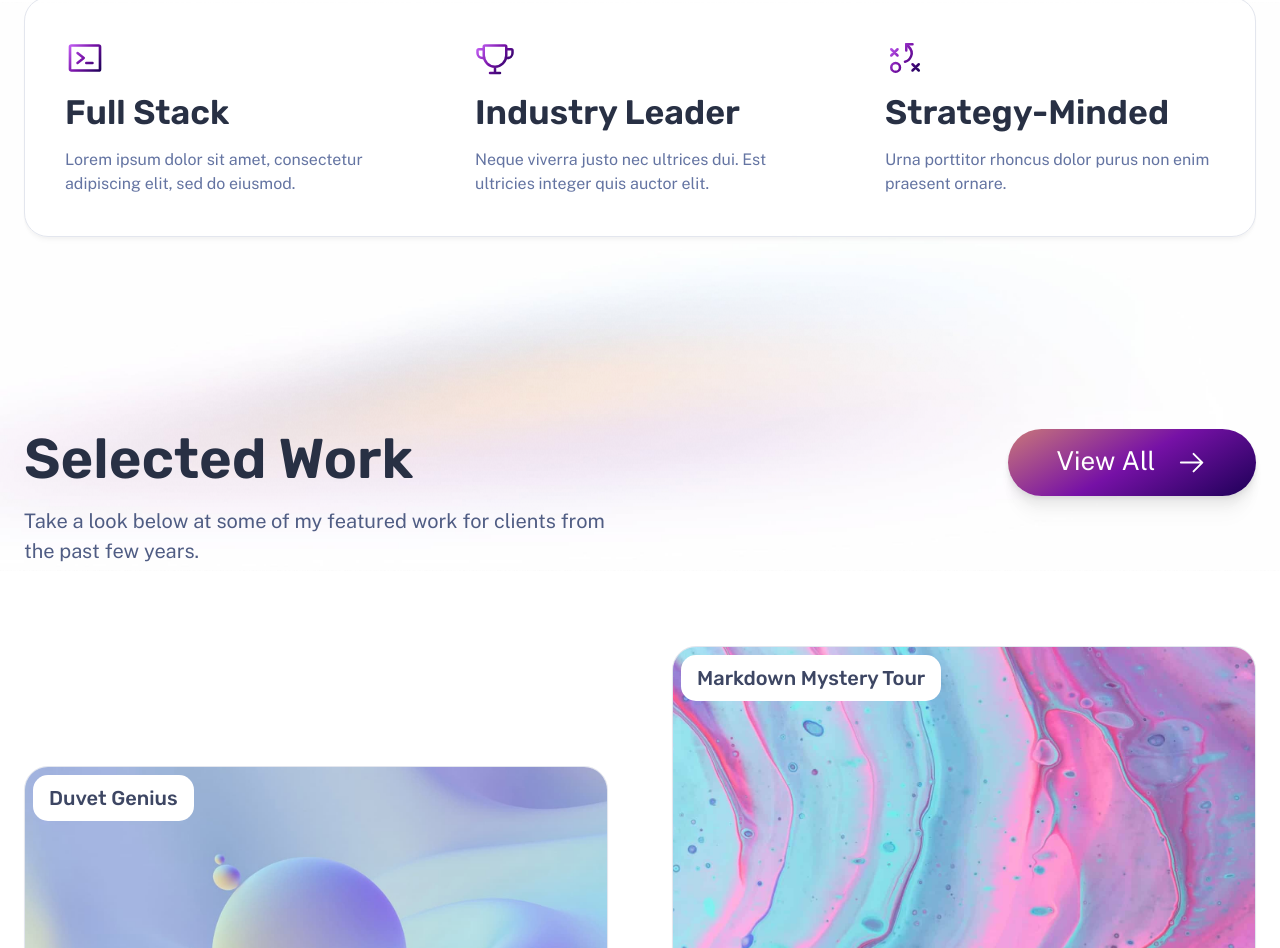
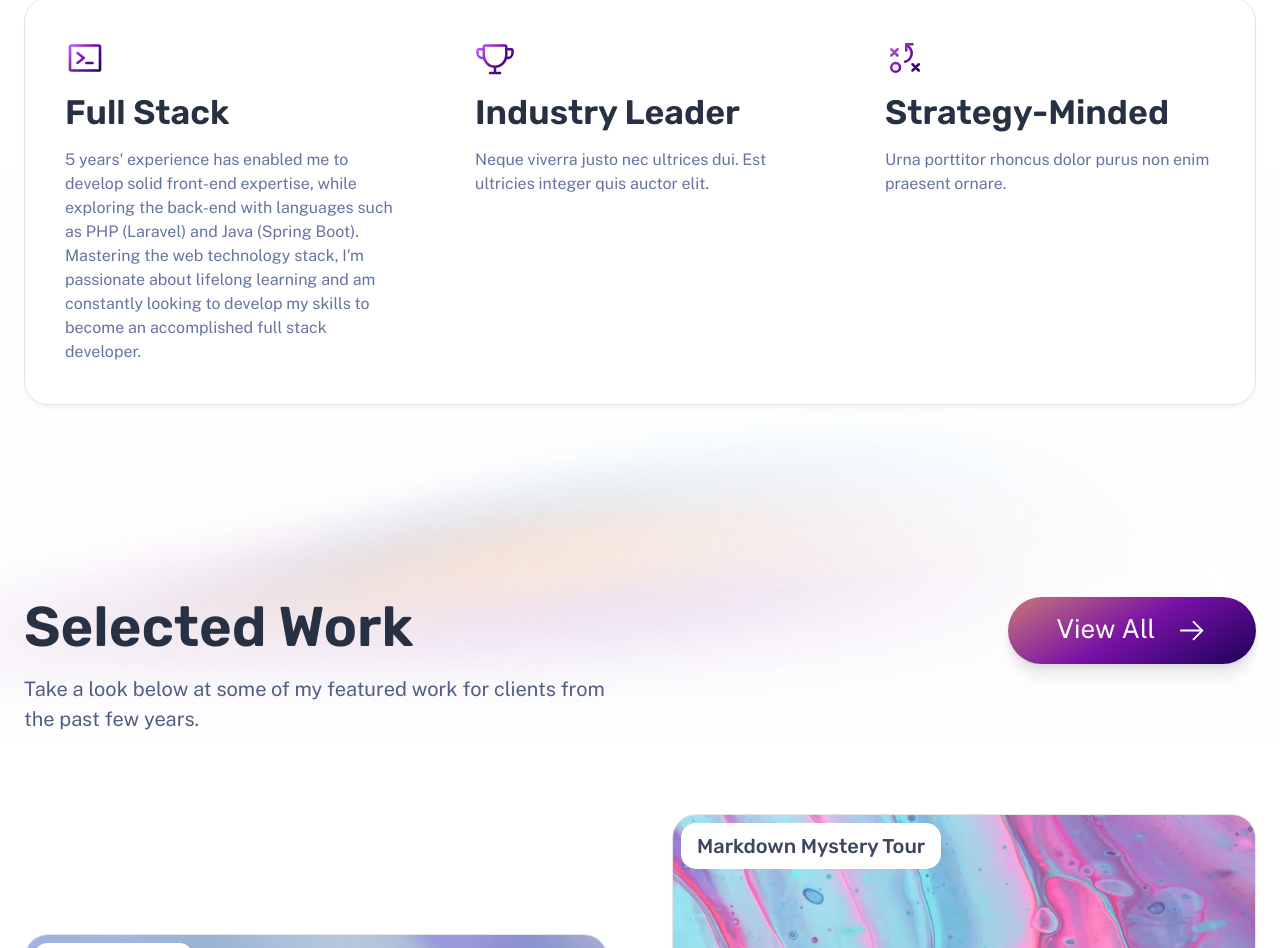
Before and after one commit to Redcroow/portfolio-pro, an Astro site: page / in a window 1280 px wide. Shown: the part 850-1798 px from the top of the page. Built offline with nearby package versions, Linux system fonts and the light colour scheme; Astro itself is replaced by a stand-in of ours.

Commit message:
feat(dev): modify full stack skill

```diff
--- a/src/components/Skills.astro
+++ b/src/components/Skills.astro
@@ -6,7 +6,7 @@ import Icon from './Icon.astro';
 	<div class="stack gap-2 lg:gap-4">
 		<Icon icon="terminal-window" color="var(--accent-regular)" size="2.5rem" gradient />
 		<h2>Full Stack</h2>
-		<p>Lorem ipsum dolor sit amet, consectetur adipiscing elit, sed do eiusmod.</p>
+		<p>5 years' experience has enabled me to develop solid front-end expertise, while exploring the back-end with languages such as PHP (Laravel) and Java (Spring Boot). Mastering the web technology stack, I'm passionate about lifelong learning and am constantly looking to develop my skills to become an accomplished full stack developer.</p>
 	</div>
 	<div class="stack gap-2 lg:gap-4">
 		<Icon icon="trophy" color="var(--accent-regular)" size="2.5rem" gradient />
```
